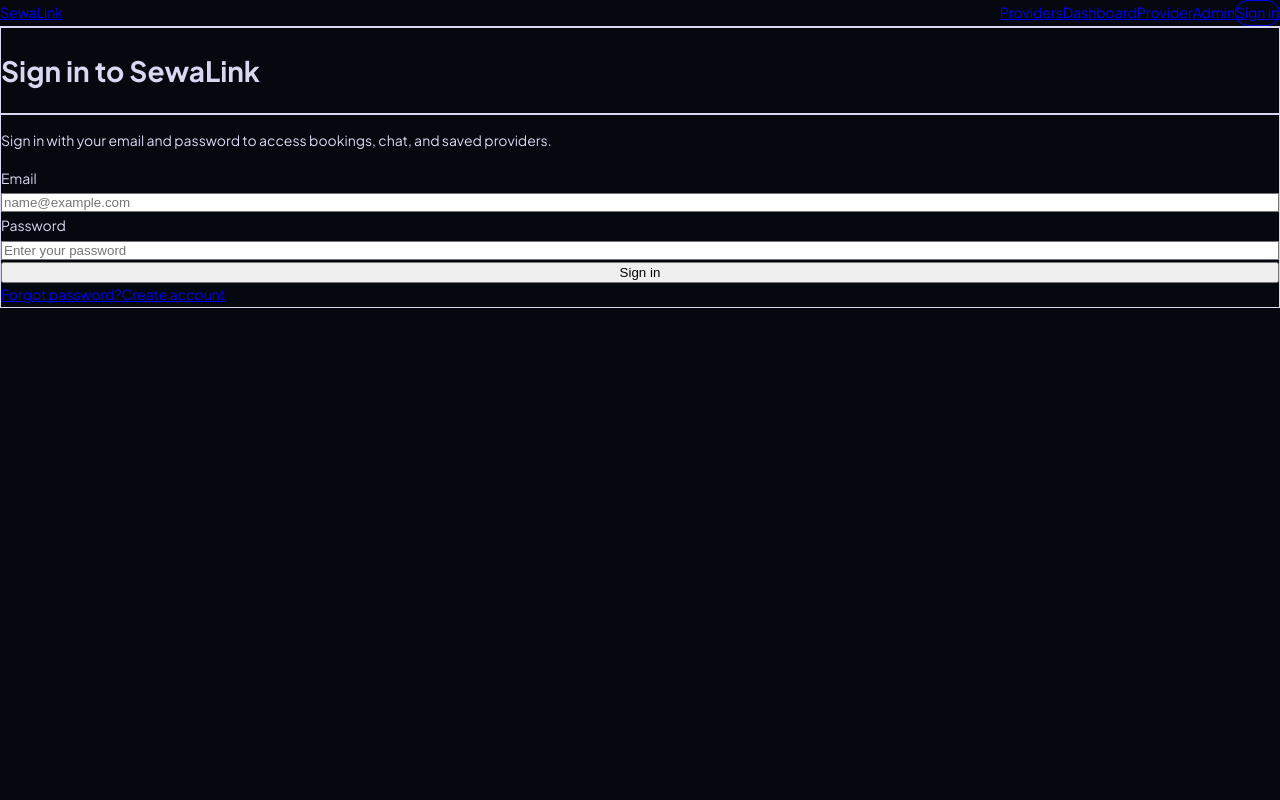
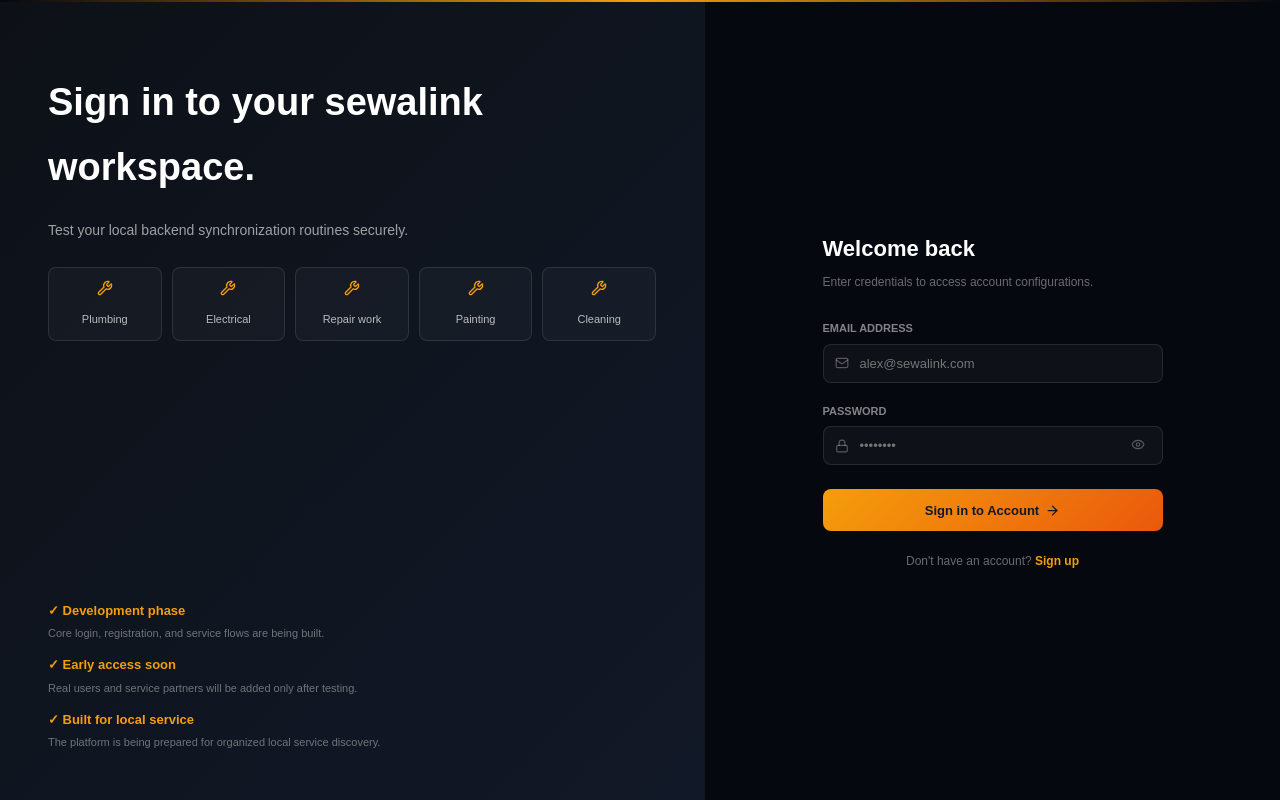
Before and after one commit to alexchaudhary/sewalink, a Next.js app in the folder frontend/: page /login in a window 1280 px wide. Built offline with nearby package versions, Linux system fonts and the light colour scheme; no server answers.

Commit message:
feat(frontend): connect unified network query handlers to master login dashboard view

```diff
--- a/frontend/src/pages/login.tsx
+++ b/frontend/src/pages/login.tsx
@@ -1,107 +1,168 @@
 "use client";
 
-import type { FormEvent } from "react";
 import { useState } from "react";
 import Link from "next/link";
 import { useRouter } from "next/router";
-import MainLayout from "../components/MainLayout";
 import { fetcher } from "../lib/api";
+import { ArrowRight, CheckCircle2, Eye, EyeOff, Lock, Mail, Wrench } from "lucide-react";
+
+// ── Shared Static Configurations ─────────────────────────────────────────────
+const SERVICES = [
+  { Icon: Wrench, label: "Plumbing" },
+  { Icon: Wrench, label: "Electrical" },
+  { Icon: Wrench, label: "Repair work" },
+  { Icon: Wrench, label: "Painting" },
+  { Icon: Wrench, label: "Cleaning" },
+];
+
+const ROADMAP = [
+  { title: "Development phase", text: "Core login, registration, and service flows are being built." },
+  { title: "Early access soon", text: "Real users and service partners will be added only after testing." },
+  { title: "Built for local service", text: "The platform is being prepared for organized local service discovery." },
+];
+
+interface Form { email: string; password: string; }
+interface Errs { email?: string; password?: string; server?: string; }
+
+// ── In-App Client Form Validation Handler ────────────────────────────────────
+function validate(form: Form): Errs {
+  const errors: Errs = {};
+  if (!form.email.trim()) errors.email = "Required";
+  else if (!/^[^\s@]+@[^\s@]+\.[^\s@]+$/.test(form.email)) errors.email = "Invalid email";
+  if (!form.password) errors.password = "Required";
+  else if (form.password.length < 6) errors.password = "Password too short";
+  return errors;
+}
 
 export default function LoginPage() {
   const router = useRouter();
-  const [email, setEmail] = useState("");
-  const [password, setPassword] = useState("");
-  const [loading, setLoading] = useState(false); // 1. Prevent duplicate network payload dispatches
-  const [error, setError] = useState("");
+  const [form, setForm] = useState<Form>({ email: "", password: "" });
+  const [errors, setErrors] = useState<Errs>({});
+  const [showPassword, setShowPassword] = useState(false);
+  const [loading, setLoading] = useState(false);
+  const [success, setSuccess] = useState(false);
 
-  const handleSubmit = async (event: FormEvent<HTMLFormElement>) => {
+  const set = (key: keyof Form) => (value: string) => {
+    setForm((current) => ({ ...current, [key]: value }));
+    setErrors((current) => ({ ...current, [key]: undefined, server: undefined }));
+  };
+
+  // ── Asynchronous Form Submission Engine ────────────────────────────────────
+  const handleSubmit = async (event: React.FormEvent) => {
     event.preventDefault();
-    if (loading) return;
+    if (loading || success) return;
 
-    setError("");
-    setLoading(true);
+    const nextErrors = validate(form);
+    setErrors(nextErrors);
+    if (Object.keys(nextErrors).length) return;
 
     try {
+      setLoading(true);
       const data = await fetcher("/api/auth/login", {
         method: "POST",
-        body: JSON.stringify({ email, password }),
+        body: JSON.stringify({ email: form.email, password: form.password }),
       });
 
-      // 2. Commit the cryptographically verified JWT bearer string to local state maps
+      if (data && data.token) {
         window.localStorage.setItem("sewalink_token", data.token);
+        setSuccess(true);
+        const assignedRole = data.user?.role?.toUpperCase();
+        await new Promise((res) => setTimeout(res, 800));
 
-      // 3. CRITICAL MULTI-TENANT FIX: Evaluate role parameters to isolate dashboard redirection paths
-      const assignedRole = data.user?.role?.toUpperCase();
-
-      if (assignedRole === "ADMIN") {
-        router.push("/admin-dashboard");
-      } else if (assignedRole === "PROVIDER") {
-        router.push("/provider-dashboard");
-      } else {
-        router.push("/dashboard");
+        // Multi-Tenant Redirection Rules
+        if (assignedRole === "ADMIN") router.push("/admin-dashboard");
+        else if (assignedRole === "PROVIDER") router.push("/provider-dashboard");
+        else router.push("/dashboard");
       }
     } catch (err: any) {
-      setError(err?.message || "Invalid credentials sequence. Authentication rejected.");
+      setErrors((curr) => ({ ...curr, server: err?.message || "Invalid credentials sequence." }));
     } finally {
       setLoading(false);
     }
   };
 
   return (
-    <MainLayout title="Sign in to SewaLink">
-      <div className="mx-auto max-w-2xl rounded-3xl bg-slate-900/90 p-8 shadow-2xl shadow-slate-950/40 border border-slate-800 text-left">
-        <p className="text-slate-400">Sign in with your email and password to access bookings, chat, and saved providers.</p>
+    <main style={{ minHeight: "100vh", background: "#060810", color: "#fff", fontFamily: "sans-serif" }}>
+      <div style={{ height: 2, background: "linear-gradient(90deg,transparent,#f59e0b,transparent)" }} />
+      <div className="auth-grid" style={{ display: "grid", gridTemplateColumns: "minmax(0,1.1fr) minmax(360px,0.9fr)", minHeight: "calc(100vh - 2px)" }}>
 
-        <form onSubmit={handleSubmit} className="space-y-6 mt-8">
+        {/* Left Hand Column Panel Viewport */}
+        <section className="auth-left" style={{ padding: 48, background: "linear-gradient(135deg,#0d1117 0%,#111827 100%)", display: "flex", flexDirection: "column", justifyContent: "space-between" }}>
           <div>
-            <label className="block text-sm text-slate-300">Email</label>
-            <input
-              value={email}
-              onChange={(event) => setEmail(event.target.value)}
-              disabled={loading}
-              type="email"
-              className="mt-2 w-full rounded-2xl border border-slate-800 bg-slate-950 px-4 py-3 text-white outline-none focus:border-cyan-400 disabled:opacity-50 transition"
-              placeholder="name@example.com"
-              required
-            />
+            <h1 style={{ fontSize: 38, fontWeight: 900, margin: "20px 0" }}>Sign in to your sewalink workspace.</h1>
+            <p style={{ color: "rgba(255,255,255,0.6)", fontSize: 14 }}>Test your local backend synchronization routines securely.</p>
+            <div style={{ display: "grid", gridTemplateColumns: "repeat(5, 1fr)", gap: 10, marginTop: 24 }}>
+              {SERVICES.map(({ Icon, label }) => (
+                <div key={label} style={{ padding: 12, border: "1px solid rgba(255,255,255,0.1)", borderRadius: 8, background: "rgba(255,255,255,0.03)", textAlign: "center" }}>
+                  <Icon size={16} color="#f59e0b" style={{ margin: "0 auto 6px" }} />
+                  <div style={{ fontSize: 11, color: "rgba(255,255,255,0.7)" }}>{label}</div>
+                </div>
+              ))}
+            </div>
+          </div>
+          <div style={{ display: "flex", flexDirection: "column", gap: 12, marginTop: 24 }}>
+            {ROADMAP.map(({ title, text }) => (
+              <div key={title}>
+                <h4 style={{ fontSize: 13, margin: 0, color: "#f59e0b" }}>✓ {title}</h4>
+                <p style={{ fontSize: 11, margin: "2px 0 0", color: "rgba(255,255,255,0.4)" }}>{text}</p>
+              </div>
+            ))}
+          </div>
+        </section>
+
+        {/* Right Hand Form Interface Column Viewport */}
+        <section className="auth-right" style={{ padding: 48, display: "flex", flexDirection: "column", justifyContent: "center", background: "#060810", borderLeft: "1px solid rgba(255,255,255,0.05)" }}>
+          <div style={{ width: "100%", maxWidth: 340, margin: "0 auto", textAlign: "left" }}>
+            <h2 style={{ fontSize: 22, fontWeight: 800, margin: 0 }}>Welcome back</h2>
+            <p style={{ color: "rgba(255,255,255,0.4)", fontSize: 12, marginTop: 4 }}>Enter credentials to access account configurations.</p>
+
+            {errors.server && <div style={{ marginTop: 16, padding: 12, background: "rgba(248,113,113,0.1)", border: "1px solid rgba(248,113,113,0.2)", borderRadius: 8, color: "#f87171", fontSize: 12 }}>⚠️ {errors.server}</div>}
+
+            <form onSubmit={handleSubmit} style={{ display: "flex", flexDirection: "column", gap: 16, marginTop: 24 }}>
+              <div>
+                <label style={{ color: "rgba(255,255,255,0.5)", fontSize: 11, textTransform: "uppercase", fontWeight: 700 }}>Email Address</label>
+                <div style={{ position: "relative", marginTop: 4 }}>
+                  <Mail size={14} style={{ position: "absolute", left: 12, top: "50%", transform: "translateY(-50%)", color: "rgba(255,255,255,0.3)" }} />
+                  <input type="email" placeholder="alex@sewalink.com" value={form.email} onChange={(e) => set("email")(e.target.value)} disabled={loading || success} style={{ width: "100%", border: "1px solid rgba(255,255,255,0.1)", borderRadius: 8, background: "rgba(255,255,255,0.04)", color: "#fff", fontSize: 13, outline: "none", padding: "11px 12px 11px 36px" }} required />
+                </div>
+                {errors.email && <span style={{ color: "#f87171", fontSize: 11 }}>{errors.email}</span>}
               </div>
 
               <div>
-            <label className="block text-sm text-slate-300">Password</label>
-            <input
-              value={password}
-              onChange={(event) => setPassword(event.target.value)}
-              disabled={loading}
-              type="password"
-              className="mt-2 w-full rounded-2xl border border-slate-800 bg-slate-950 px-4 py-3 text-white outline-none focus:border-cyan-400 disabled:opacity-50 transition"
-              placeholder="Enter your password"
-              required
-            />
+                <label style={{ color: "rgba(255,255,255,0.5)", fontSize: 11, textTransform: "uppercase", fontWeight: 700 }}>Password</label>
+                <div style={{ position: "relative", marginTop: 4 }}>
+                  <Lock size={14} style={{ position: "absolute", left: 12, top: "50%", transform: "translateY(-50%)", color: "rgba(255,255,255,0.3)" }} />
+                  <input type={showPassword ? "text" : "password"} placeholder="••••••••" value={form.password} onChange={(e) => set("password")(e.target.value)} disabled={loading || success} style={{ width: "100%", border: "1px solid rgba(255,255,255,0.1)", borderRadius: 8, background: "rgba(255,255,255,0.04)", color: "#fff", fontSize: 13, outline: "none", padding: "11px 36px 11px 36px" }} required />
+                  <button type="button" onClick={() => setShowPassword(!showPassword)} style={{ position: "absolute", right: 12, top: "50%", transform: "translateY(-50%)", background: "none", border: "none", color: "rgba(255,255,255,0.3)", cursor: "pointer" }}>
+                    {showPassword ? <EyeOff size={14} /> : <Eye size={14} />}
+                  </button>
+                </div>
+                {errors.password && <span style={{ color: "#f87171", fontSize: 11 }}>{errors.password}</span>}
               </div>
 
-          {error ? <p className="text-sm text-red-400">⚠️ {error}</p> : null}
-
-          <button
-            disabled={loading}
-            className="w-full rounded-2xl bg-cyan-500 px-5 py-3 font-semibold text-slate-950 transition hover:bg-cyan-400 disabled:opacity-50 flex items-center justify-center gap-2"
-          >
+              <button type="submit" disabled={loading || success} style={{ marginTop: 8, height: 42, borderRadius: 8, background: success ? "#10b981" : "linear-gradient(135deg,#f59e0b 0%,#ea580c 100%)", border: "none", color: success ? "#fff" : "#111827", fontSize: 13, fontWeight: 700, cursor: "pointer", display: "flex", alignItems: "center", gap: 6, width: "100%", justifyContent: "center" }}>
                 {loading ? (
-              <span className="h-4 w-4 border-2 border-slate-950 border-t-transparent rounded-full animate-spin" />
+                  "Verifying..."
+                ) : success ? (
+                  <>
+                    <CheckCircle2 size={15} />
+                    Redirecting...
+                  </>
                 ) : (
-              "Sign in"
+                  <>
+                    Sign in to Account
+                    <ArrowRight size={15} />
+                  </>
                 )}
               </button>
             </form>
-
-        <div className="mt-6 flex flex-wrap gap-4 text-sm text-slate-400">
-          <Link href="/forgot-password" className="text-cyan-300 hover:text-cyan-200">
-            Forgot password?
-          </Link>
-          <Link href="/register" className="text-cyan-300 hover:text-cyan-200">
-            Create account
-          </Link>
+            <div style={{ marginTop: 20, fontSize: 12, color: "rgba(255,255,255,0.4)", textAlign: "center" }}>
+              Don&apos;t have an account? <Link href="/register" style={{ color: "#f59e0b", textDecoration: "none", fontWeight: 600 }}>Sign up</Link>
             </div>
           </div>
-    </MainLayout>
+        </section>
+
+      </div>
+    </main>
   );
 }
```
Lines whose indentation alone changed are shown as unchanged.
